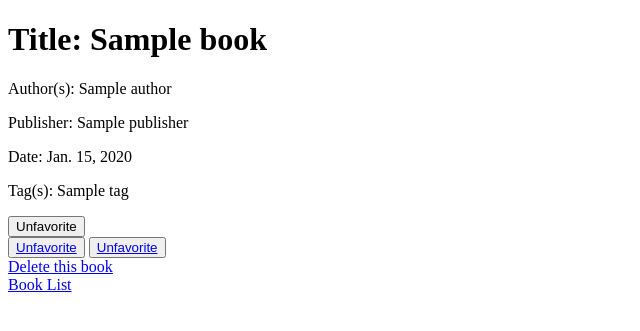
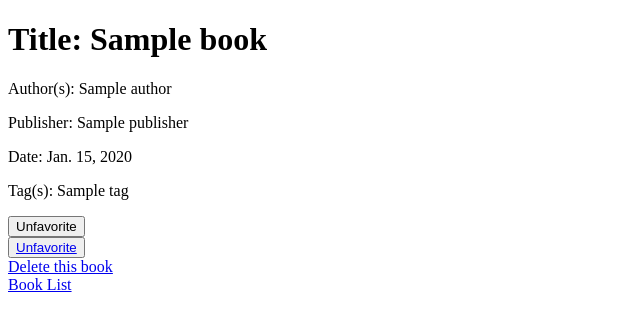
Before and after one commit to rmoskow1/book_lovers, a Django app: page /books/1/ in a window 1280 px wide. Shown: the top 331 px of the page, without its empty margins (0-640 px from the left). Run offline with Django 3.2, Linux system fonts and the light colour scheme; tables that the repository leaves empty hold one stand-in row (values such as "Sample post").

Commit message:
button change

```diff
--- a/book_lovers/my_books/templates/my_books/book_detail.html
+++ b/book_lovers/my_books/templates/my_books/book_detail.html
@@ -21,7 +21,6 @@
 </form>
 
 
-<button> <a href = "{%url 'books:favorites_update' %}"> {%if object not in user.fav_books.all%} Favorite {%else%}  Unfavorite{%endif%} </a></button>
 <button> <a href = "{%url 'books:favorites_update'  %}"> {%if object not in user.fav_books.all%} Favorite {%else%}  Unfavorite{%endif%} </a></button>
 <br>
 <a href="{% url 'books:delete' book.pk %}">Delete this book</a>
```
Also changed, not shown: 1 other file.
